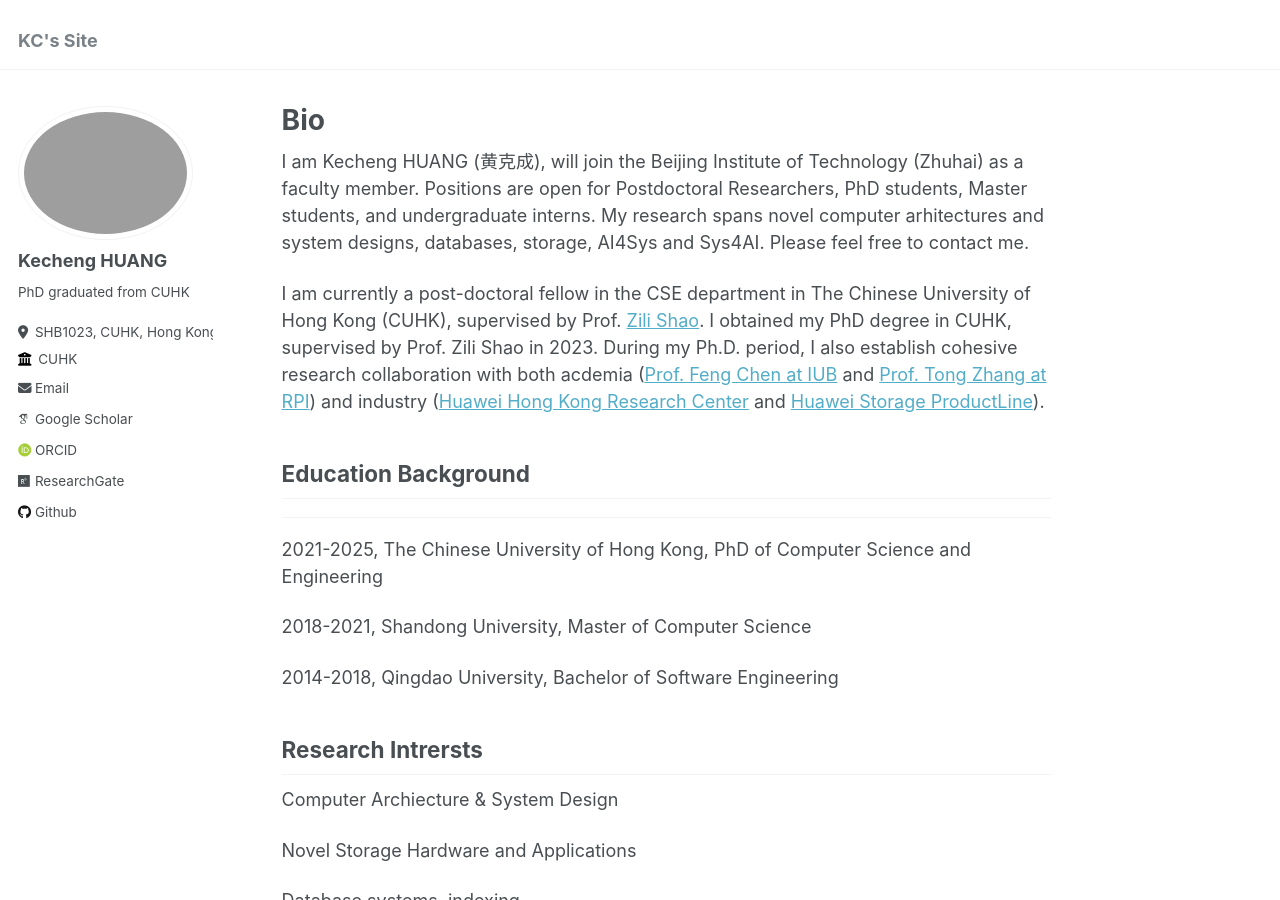
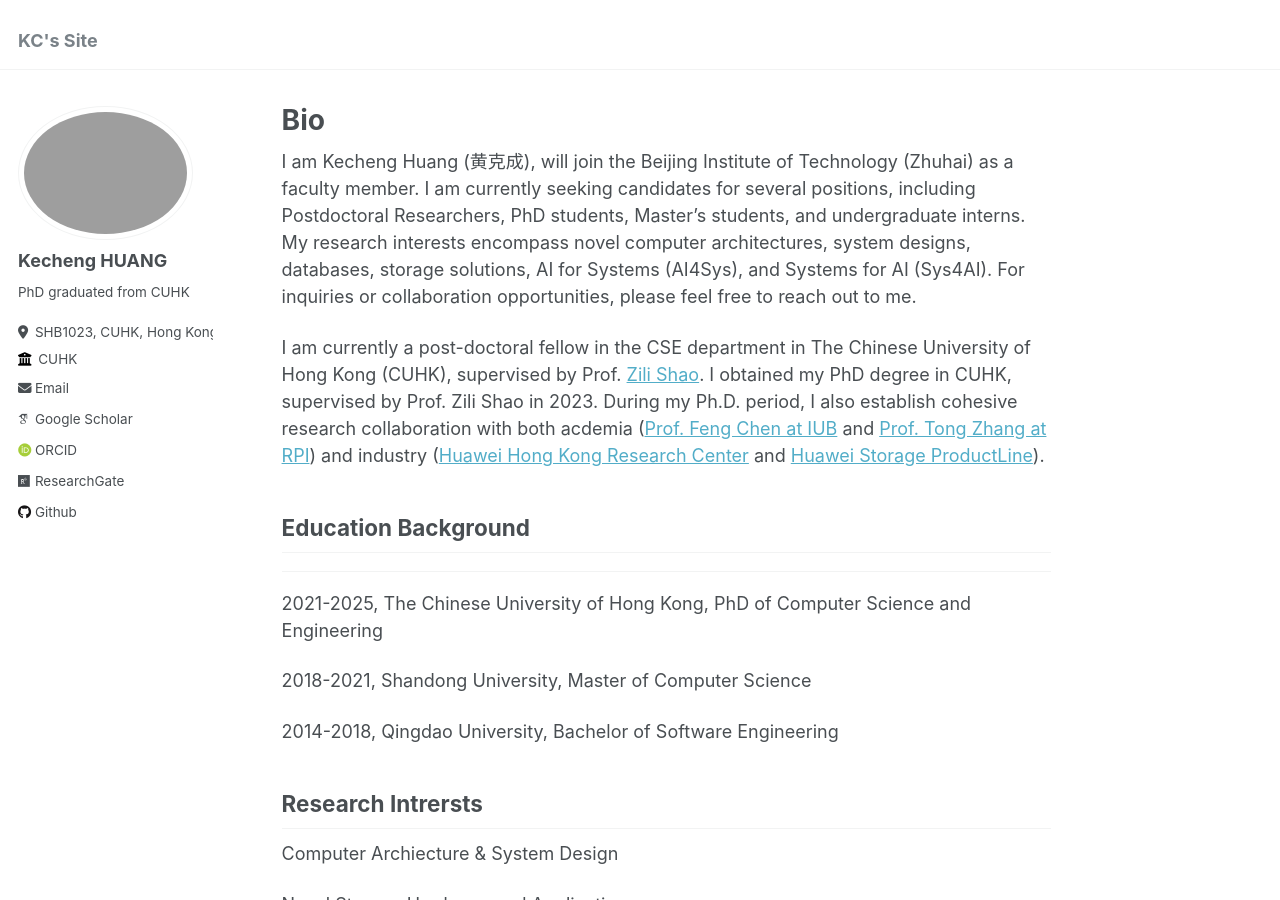
Before and after one commit to ericaloha/ericaloha.github.io, a Jekyll site: the page built from _pages/about.md, in a window 1280 px wide and 900 px high. Built offline with Jekyll 4.4.1, drawn with Linux system fonts in a browser that asks for light colours; some web fonts are replaced.

Commit message:
Update about.md

```diff
--- a/_pages/about.md
+++ b/_pages/about.md
@@ -5,7 +5,7 @@ author_profile: true
 
 ---
 
-I am Kecheng HUANG (黄克成), will join the Beijing Institute of Technology (Zhuhai) as a faculty member. Positions are open for Postdoctoral Researchers, PhD students, Master students, and undergraduate interns. My research spans novel computer arhitectures and system designs, databases, storage, AI4Sys and Sys4AI. Please feel free to contact me.
+I am Kecheng Huang (黄克成), will join the Beijing Institute of Technology (Zhuhai) as a faculty member. I am currently seeking candidates for several positions, including Postdoctoral Researchers, PhD students, Master's students, and undergraduate interns. My research interests encompass novel computer architectures, system designs, databases, storage solutions, AI for Systems (AI4Sys), and Systems for AI (Sys4AI). For inquiries or collaboration opportunities, please feel free to reach out to me.
 
 I am currently a post-doctoral fellow in the CSE department in The Chinese University of Hong Kong (CUHK), supervised by Prof. [Zili Shao](http://www.cse.cuhk.edu.hk/~shao/). I obtained my PhD degree in CUHK, supervised by Prof. Zili Shao in 2023. During my Ph.D. period, I also establish cohesive research collaboration with both acdemia ([Prof. Feng Chen at IUB](https://homes.luddy.indiana.edu/fchen25/) and [Prof. Tong Zhang at RPI](https://sites.ecse.rpi.edu/~tzhang/)) and industry ([Huawei Hong Kong Research Center](https://career.huawei.com/reccampportal/hk/portal/huaweilife.html) and [Huawei Storage ProductLine](https://e.huawei.com/cn/products/storage)).
 
```
